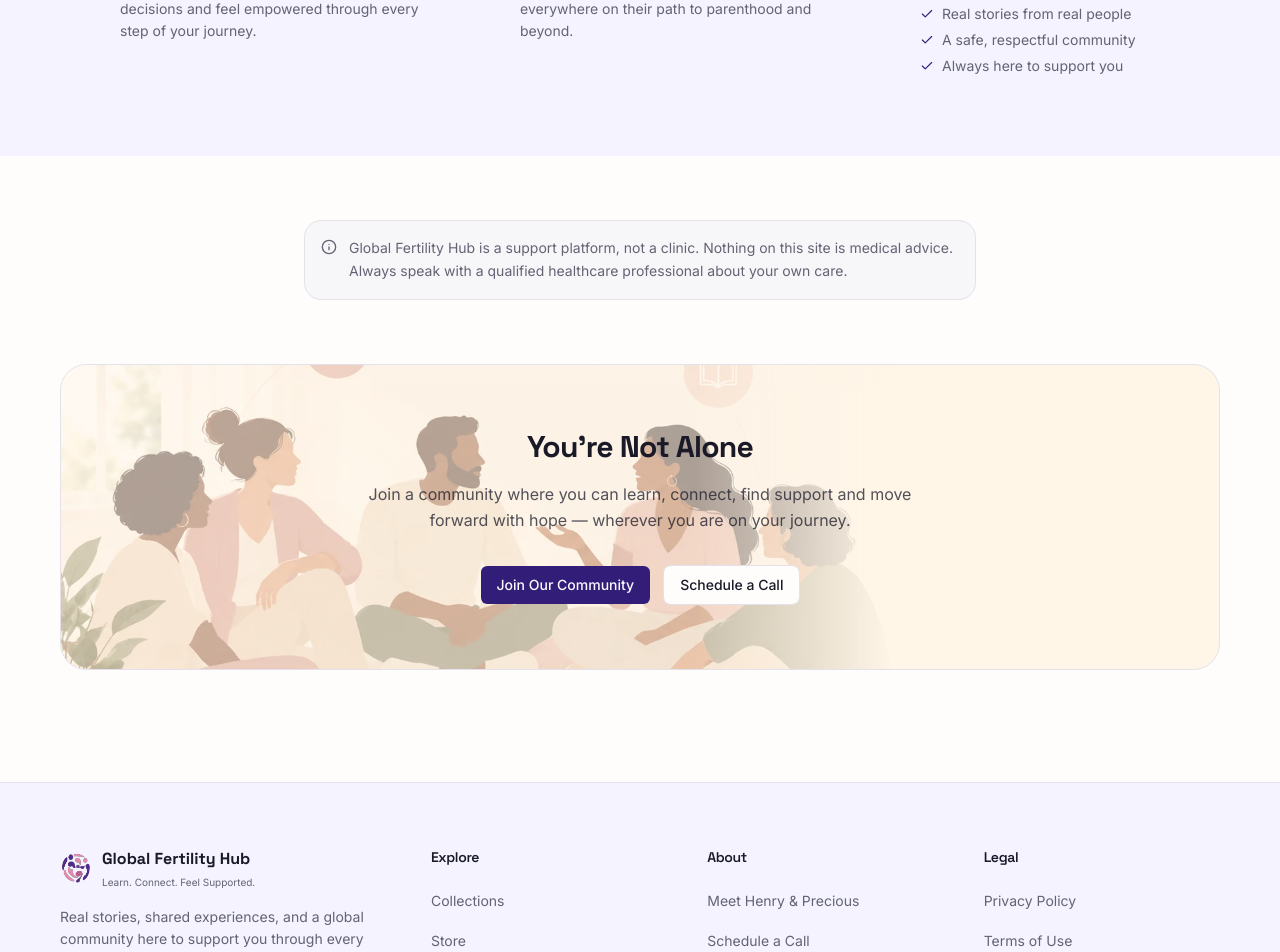
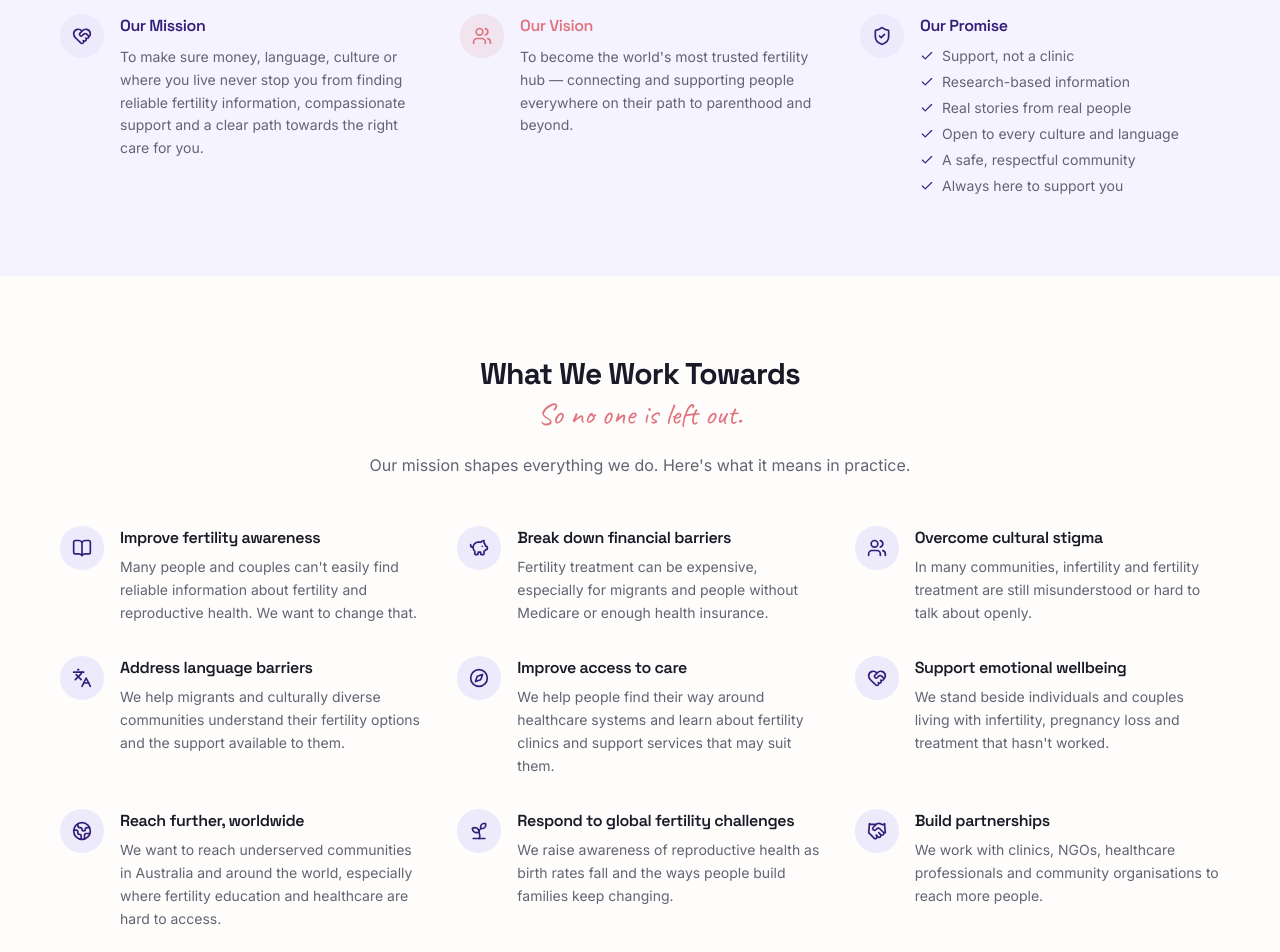
Before and after one commit to UmesiQueen/global-fertility-hub, a Next.js app: page /about in a window 1280 px wide. Shown: the part 1140-2092 px from the top of the page. Built offline with nearby package versions, Linux system fonts and the light colour scheme.

Commit message:
feat(about): weave access-focused mission into about and home copy
Mission statement and nine focus areas centre cost, language,
culture and location as barriers we work to remove.

```diff
--- a/app/about/page.tsx
+++ b/app/about/page.tsx
@@ -4,6 +4,7 @@ import { AboutHero } from "@/components/sections/about-hero";
 import { JoinCommunityCTA } from "@/components/sections/join-community-cta";
 import { MissionVisionPromise } from "@/components/sections/mission-vision-promise";
 import { OurStoryTimeline } from "@/components/sections/our-story-timeline";
+import { WhatWeWorkTowards } from "@/components/sections/what-we-work-towards";
 import { JsonLd } from "@/components/shared/json-ld";
 import { MedicalDisclaimer } from "@/components/shared/medical-disclaimer";
 import { breadcrumbJsonLd, organisationJsonLd } from "@/lib/seo";
@@ -11,7 +12,7 @@ import { breadcrumbJsonLd, organisationJsonLd } from "@/lib/seo";
 export const metadata: Metadata = {
   title: "About Us",
   description:
-    "Henry and Precious created Global Fertility Hub after their own fertility journey — so no one has to feel alone or confused. Our story, mission and promise.",
+    "Henry and Precious started Global Fertility Hub after their own fertility journey. Our mission: that money, language, culture or location never stop anyone finding reliable fertility information and support.",
   alternates: { canonical: "/about" },
   openGraph: {
     title: "Why We Started This Journey",
@@ -33,6 +34,7 @@ export default function AboutPage() {
       <AboutHero />
       <OurStoryTimeline />
       <MissionVisionPromise />
+      <WhatWeWorkTowards />
 
       <Container className="py-12 md:py-16">
         <MedicalDisclaimer variant="card" className="mx-auto max-w-2xl" />
--- a/app/layout.tsx
+++ b/app/layout.tsx
@@ -4,6 +4,7 @@ import { PreviewBanner } from "@/components/layout/preview-banner";
 import { SiteFooter } from "@/components/layout/site-footer";
 import { SiteHeader } from "@/components/layout/site-header";
 import { SkipToContent } from "@/components/layout/skip-to-content";
+import { siteConfig } from "@/lib/site-config";
 import { cn } from "@/lib/utils";
 import "./globals.css";
 
@@ -31,8 +32,7 @@ export const metadata: Metadata = {
     default: "Global Fertility Hub — Trusted Fertility Education & Support",
     template: "%s · Global Fertility Hub",
   },
-  description:
-    "Trusted education, real stories and a global community here to support you through every step of your fertility journey.",
+  description: siteConfig.description,
   openGraph: {
     type: "website",
     siteName: "Global Fertility Hub",
--- a/components/sections/about-hero.tsx
+++ b/components/sections/about-hero.tsx
@@ -53,6 +53,11 @@ export function AboutHero() {
               <span className="text-foreground/80 font-semibold">Global Fertility Hub</span>
               {" "}was born from that experience.
             </p>
+            <p>
+              We&apos;re here for everyone, especially people too often left
+              out because of cost, language, culture or where they live, in
+              Australia and around the world.
+            </p>
           </div>
 
           {/* Contained photo below the copy on smaller screens, where the
--- a/components/sections/mission-vision-promise.tsx
+++ b/components/sections/mission-vision-promise.tsx
@@ -5,6 +5,7 @@ const PROMISES = [
   "Support, not a clinic",
   "Research-based information",
   "Real stories from real people",
+  "Open to every culture and language",
   "A safe, respectful community",
   "Always here to support you",
 ];
@@ -33,9 +34,10 @@ export function MissionVisionPromise() {
                 Our Mission
               </h3>
               <p className="mt-2 text-sm leading-relaxed text-muted-foreground">
-                To provide global community, real stories and
-                support so you can make informed decisions and feel empowered
-                through every step of your journey.
+                To make sure money, language, culture or where you live never
+                stop you from finding reliable fertility information,
+                compassionate support and a clear path towards the right care
+                for you.
               </p>
             </div>
           </article>
--- /dev/null
+++ b/components/sections/what-we-work-towards.tsx
@@ -0,0 +1,126 @@
+import {
+  BookOpen,
+  Compass,
+  Globe2,
+  Handshake,
+  HeartHandshake,
+  Languages,
+  PiggyBank,
+  Sprout,
+  Users,
+} from "lucide-react";
+import { Container } from "@/components/layout/container";
+import { ScriptAccent } from "@/components/shared/script-accent";
+
+/**
+ * "What We Work Towards" — the nine focus areas behind Our Mission.
+ *
+ * COPY GUARDRAILS: this is the section most likely to drift towards clinical
+ * or recommending language. Clinics are something we help people *find and
+ * understand*, never something we choose for them, and "care" always means
+ * care from their own clinicians. Keep it that way when editing.
+ */
+const FOCUS_AREAS = [
+  {
+    icon: BookOpen,
+    title: "Improve fertility awareness",
+    description:
+      "Many people and couples can't easily find reliable information about fertility and reproductive health. We want to change that.",
+  },
+  {
+    icon: PiggyBank,
+    title: "Break down financial barriers",
+    description:
+      "Fertility treatment can be expensive, especially for migrants and people without Medicare or enough health insurance.",
+  },
+  {
+    icon: Users,
+    title: "Overcome cultural stigma",
+    description:
+      "In many communities, infertility and fertility treatment are still misunderstood or hard to talk about openly.",
+  },
+  {
+    icon: Languages,
+    title: "Address language barriers",
+    description:
+      "We help migrants and culturally diverse communities understand their fertility options and the support available to them.",
+  },
+  {
+    icon: Compass,
+    title: "Improve access to care",
+    description:
+      "We help people find their way around healthcare systems and learn about fertility clinics and support services that may suit them.",
+  },
+  {
+    icon: HeartHandshake,
+    title: "Support emotional wellbeing",
+    description:
+      "We stand beside individuals and couples living with infertility, pregnancy loss and treatment that hasn't worked.",
+  },
+  {
+    icon: Globe2,
+    title: "Reach further, worldwide",
+    description:
+      "We want to reach underserved communities in Australia and around the world, especially where fertility education and healthcare are hard to access.",
+  },
+  {
+    icon: Sprout,
+    title: "Respond to global fertility challenges",
+    description:
+      "We raise awareness of reproductive health as birth rates fall and the ways people build families keep changing.",
+  },
+  {
+    icon: Handshake,
+    title: "Build partnerships",
+    description:
+      "We work with clinics, NGOs, healthcare professionals and community organisations to reach more people.",
+  },
+];
+
+export function WhatWeWorkTowards() {
+  return (
+    <section
+      aria-labelledby="what-we-work-towards"
+      className="py-14 md:py-20"
+    >
+      <Container>
+        <div className="mx-auto max-w-2xl text-center">
+          <h2
+            id="what-we-work-towards"
+            className="font-heading text-2xl font-bold tracking-tight text-foreground md:text-3xl"
+          >
+            What We Work Towards
+          </h2>
+          <ScriptAccent className="mt-1 block text-2xl md:text-3xl">
+            So no one is left out.
+          </ScriptAccent>
+          <p className="mt-5 text-base leading-relaxed text-muted-foreground">
+            Our mission shapes everything we do. Here&apos;s what it means in
+            practice.
+          </p>
+        </div>
+
+        <ul className="mt-10 grid gap-x-8 gap-y-8 sm:grid-cols-2 lg:mt-12 lg:grid-cols-3">
+          {FOCUS_AREAS.map((area) => (
+            <li key={area.title} className="flex gap-4">
+              <span
+                aria-hidden="true"
+                className="flex size-11 shrink-0 items-center justify-center rounded-2xl bg-accent text-primary"
+              >
+                <area.icon className="size-5" />
+              </span>
+              <div>
+                <h3 className="font-heading text-base font-semibold text-foreground">
+                  {area.title}
+                </h3>
+                <p className="mt-1.5 text-sm leading-relaxed text-muted-foreground">
+                  {area.description}
+                </p>
+              </div>
+            </li>
+          ))}
+        </ul>
+      </Container>
+    </section>
+  );
+}
--- a/components/sections/why-we-exist.tsx
+++ b/components/sections/why-we-exist.tsx
@@ -67,6 +67,10 @@ export function WhyWeExist({ className }: { className?: string }) {
               realised how hard it is to find clear, helpful information and
               real support when you need it most.
             </p>
+            <p className="mt-4 text-base leading-relaxed text-muted-foreground">
+              That&apos;s why we work to make sure cost, language, culture or
+              where you live never stop you from finding that support.
+            </p>
 
             <ul className="mt-8 grid gap-4 sm:grid-cols-2">
               {TRUST_INDICATORS.map((indicator) => (
--- a/lib/site-config.ts
+++ b/lib/site-config.ts
@@ -12,7 +12,7 @@ export const siteConfig = {
   name: "Global Fertility Hub",
   tagline: "Learn. Connect. Feel Supported.",
   description:
-    "Real stories, shared experiences, and a global community here to support you through every step of your fertility journey.",
+    "Reliable fertility information, compassionate support and a global community, so money, language, culture or location never stand between you and the help you need.",
   url: "https://globalfertilityhub.com",
   communityUrl: "https://instagram.com/henry_and_precious",
   email: "precious.and.henry@globalfertilityhub.com",
```
